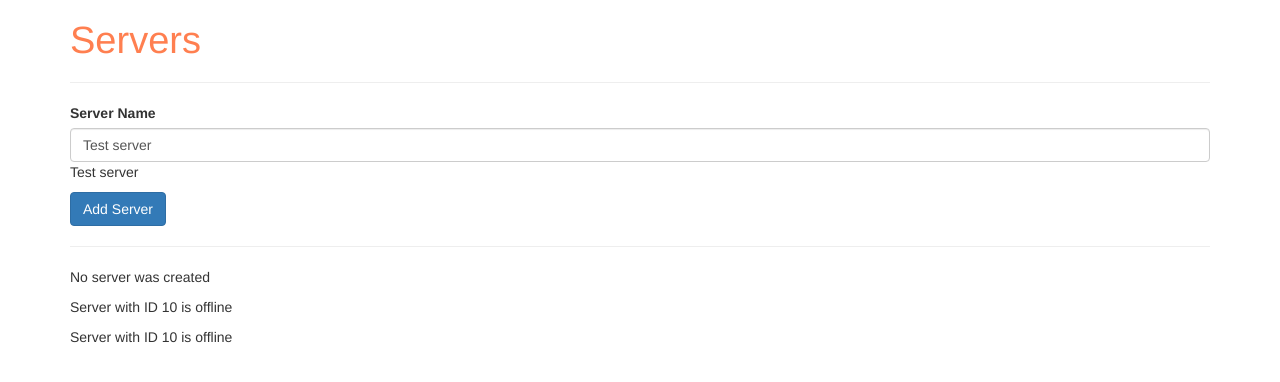
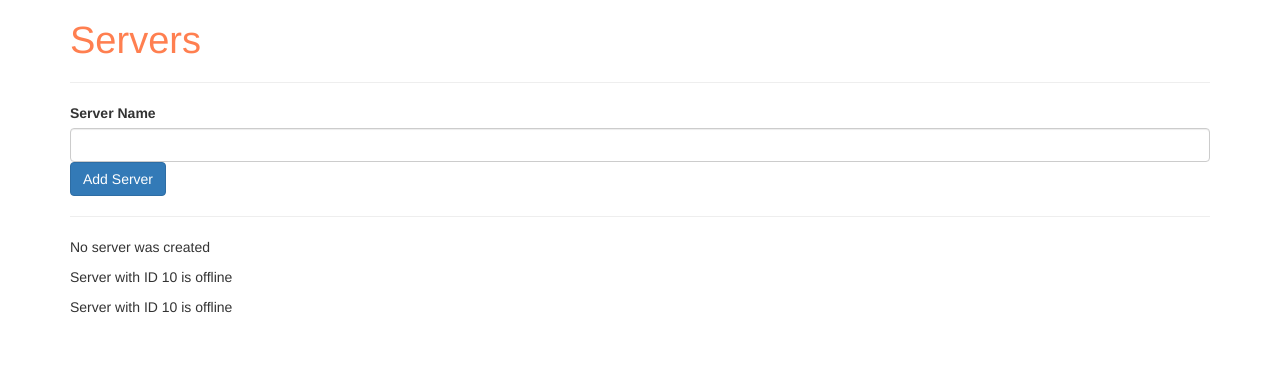
Before and after one commit to carlwood/angular-udemy, an Angular app: page / in a window 1280 px wide. Shown: the top 382 px of the page. Built offline with nearby package versions, Linux system fonts and the light colour scheme.

Commit message:
Show server name on create using template literal

```diff
--- a/src/app/servers/servers.component.html
+++ b/src/app/servers/servers.component.html
@@ -7,7 +7,6 @@
   type="text"
   class="form-control"
   [(ngModel)]="serverName">
-  <p>{{serverName}}</p>
 <button
   class="btn btn-primary"
   [disabled]="!allowNewServer"
--- a/src/app/servers/servers.component.ts
+++ b/src/app/servers/servers.component.ts
@@ -9,7 +9,7 @@
 
   allowNewServer = false
   serverCreationStatus = 'No server was created'
-  serverName = 'Test server'
+  serverName = ''
 
   constructor() {
     setTimeout(() => {
@@ -21,7 +21,7 @@
   }
 
   onCreateServer() {
-    this.serverCreationStatus = 'Server was created'
+    this.serverCreationStatus = `Server was created! Name is ${this.serverName}`
   }
 
   onUpdateServerName(event: Event) {
```
